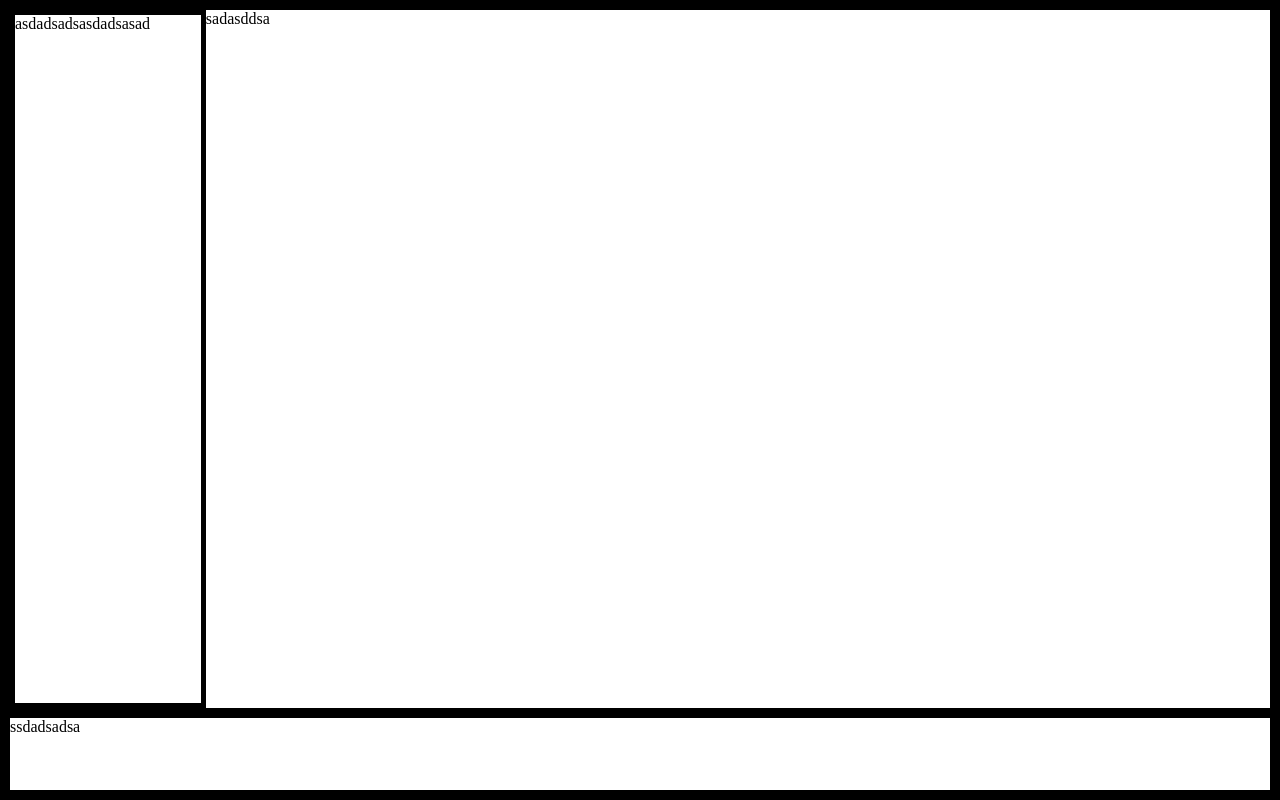
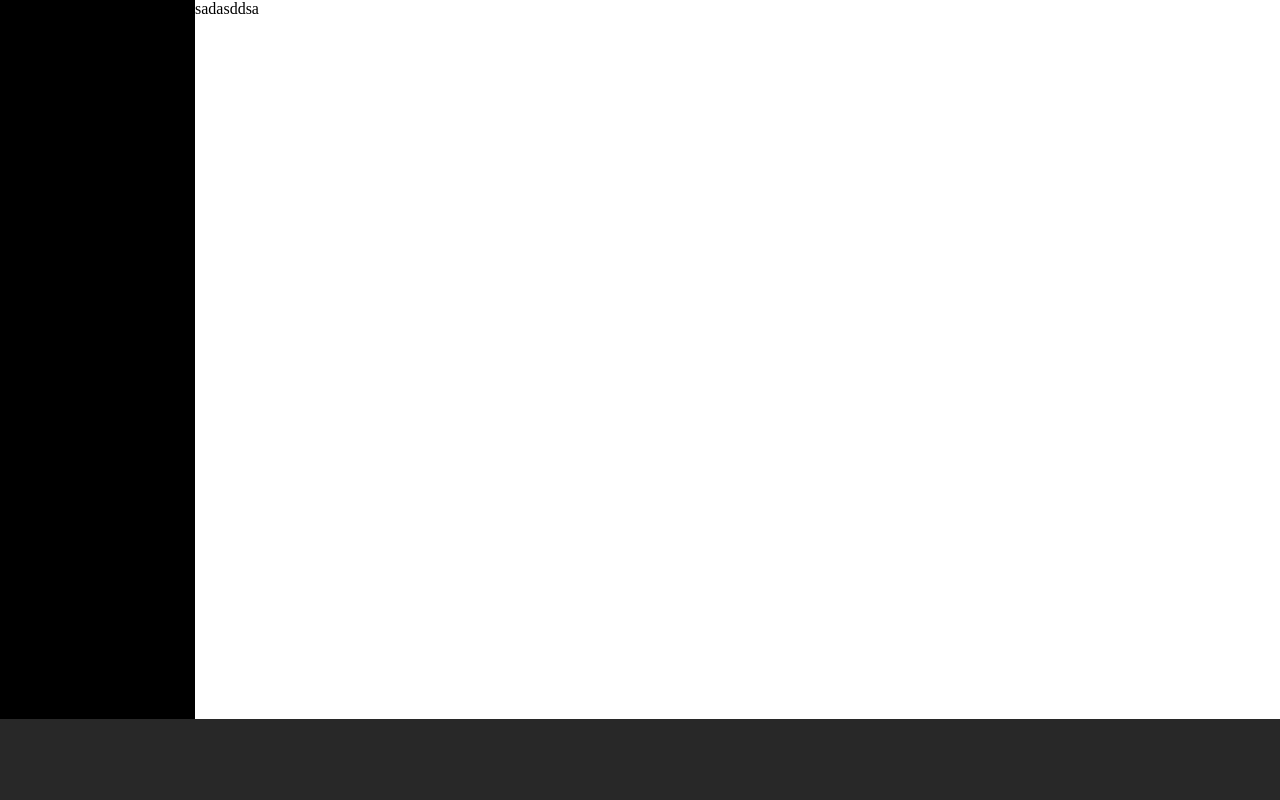
Before and after one commit to Damiano-Mariscoli/html-css-spotifyweb, a plain HTML site: page index.html in a window 1280 px wide. Drawn offline with Linux system fonts and the light colour scheme.

Commit message:
ADDED: player bar structure

```diff
--- a/css/app.css
+++ b/css/app.css
@@ -24,7 +24,7 @@ a {
     display: flex;
     flex-grow: 1;
 }
-.player{
+.player-bar{
    width: 100%;
    height: 90px;
 }
@@ -39,6 +39,7 @@ a {
     width: 100%;
 }
 
+/* PLAYER STYLE */
 
 
 
@@ -46,5 +47,16 @@ a {
 
 /* DEBUG */
 .debug{
-    border: 5px solid;
+    border: 1px solid;
 }
+
+/* UTIL */
+.player-bar-bg{
+    background-color: #282828;
+}
+.flex{
+    display: flex;
+}
+.sidebar-bg{
+    background-color: black;
+}
--- a/index.html
+++ b/index.html
@@ -11,18 +11,25 @@
 
 
     <main>
-        <div class="main-container debug">
-            <div class="container-full debug">
-                <div class="sidebar debug">
+        <div class="main-container">
+            <div class="container-full ">
+                <div class="sidebar sidebar-bg">
                     asdadsadsasdadsasad
                 </div>
                 <div class="content">
                     sadasddsa
                 </div>
             </div>
-            <div class="player debug">
-                ssdadsadsa
+            <div class="player-bar player-bar-bg flex">
+                <div class="song">
 
+                </div>
+                <div class="player">
+
+                </div>
+                <div class="volume">
+
+                </div>
             </div>
         </div>
     </main>
```
